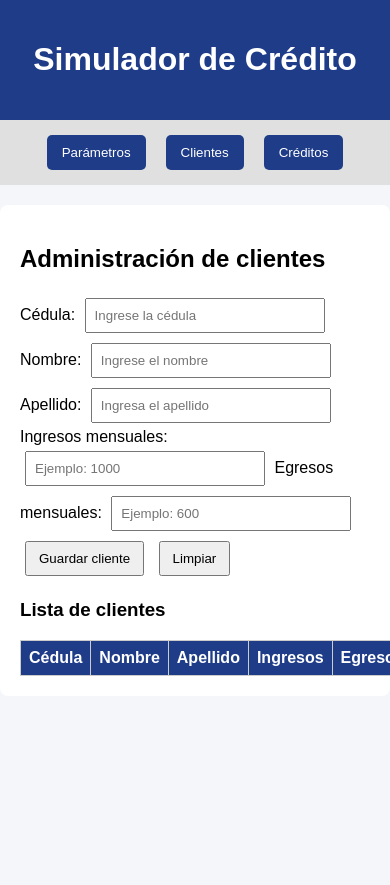
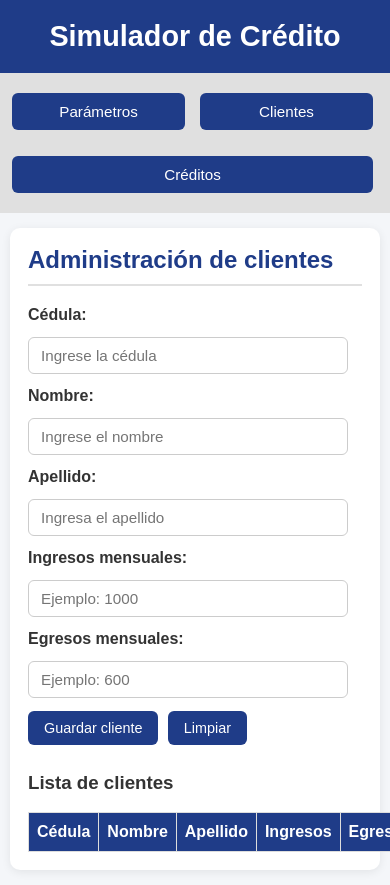
Before and after one commit to Dimas-Dmns/simulador2, a plain HTML site: page simulador_completo.html in a window 390 px wide. Both pictures are taken after a click on the button "Clientes". Shown: the top 885 px of the page. Before the commit the page ends 844 px from the top, so only its background shows below. Drawn offline with Linux system fonts and the light colour scheme.

Commit message:
corregimos los archivos

```diff
--- a/simulador_completo.css
+++ b/simulador_completo.css
@@ -1,9 +1,9 @@
-
 body {
-      font-family: Arial, sans-serif;
+    font-family: Arial, Helvetica, sans-serif;
     background: #f4f6f9;
     margin: 0;
     padding: 0;
+    color: #333;
 }
 
 header {
@@ -13,99 +13,139 @@
     text-align: center;
 }
 
+header h1 {
+    margin: 0;
+    font-size: 1.8rem;
+}
+
+/* ===== NAVEGACIÓN ===== */
 nav {
     display: flex;
     justify-content: center;
     background: #e0e0e0;
-      padding: 10px;
+    padding: 12px;
     gap: 10px;
     flex-wrap: wrap;
 }
 
 nav button {
-      padding: 10px 15px;
+    padding: 10px 18px;
     border: none;
     background: #1f3c88;
     color: white;
     cursor: pointer;
-      border-radius: 5px;
+    border-radius: 6px;
+    font-size: 0.95rem;
+    transition: background 0.2s;
 }
 
 nav button:hover {
     background: #14275c;
 }
 
+/* ===== SECCIONES ===== */
 section {
     display: none;
-      padding: 20px;
+    padding: 25px;
     max-width: 1000px;
-      margin: auto;
+    margin: 20px auto;
     background: white;
-      margin-top: 20px;
-      border-radius: 8px;
+    border-radius: 10px;
+    box-shadow: 0 2px 10px rgba(0, 0, 0, 0.08);
 }
 
 section.activa {
     display: block;
 }
 
-    input, select {
-      padding: 8px;
-      margin: 5px;
-      width: 220px;
+section h2 {
+    margin-top: 0;
+    color: #1f3c88;
+    border-bottom: 2px solid #e0e0e0;
+    padding-bottom: 10px;
+}
+
+/* ===== FORMULARIOS ===== */
+label {
+    display: inline-block;
+    min-width: 160px;
+    margin: 8px 0;
+    font-weight: 600;
+}
+
+input[type="text"],
+input[type="number"] {
+    padding: 9px 12px;
+    margin: 5px 0;
+    width: 240px;
+    border: 1px solid #ccc;
+    border-radius: 6px;
+    font-size: 0.95rem;
+    box-sizing: border-box;
+}
+
+input:focus {
+    outline: none;
+    border-color: #1f3c88;
+    box-shadow: 0 0 0 2px rgba(31, 60, 136, 0.15);
 }
 
 button {
-      padding: 8px 12px;
-      margin: 5px;
+    padding: 9px 16px;
+    margin: 8px 5px 8px 0;
     cursor: pointer;
+    border: none;
+    border-radius: 6px;
+    background: #1f3c88;
+    color: white;
+    font-size: 0.9rem;
+    transition: background 0.2s;
 }
 
+button:hover {
+    background: #14275c;
+}
+
+/* ===== TABLAS ===== */
 table {
     width: 100%;
     border-collapse: collapse;
-      margin-top: 15px;
+    margin-top: 18px;
 }
 
 th, td {
-      border: 1px solid #ccc;
-      padding: 8px;
+    border: 1px solid #ddd;
+    padding: 10px 8px;
     text-align: center;
 }
 
 th {
     background: #1f3c88;
     color: white;
+    font-weight: 600;
 }
 
-    .aprobado {
-      background: #d4edda;
-      color: #155724;
-      padding: 15px;
-      border-radius: 5px;
-      font-weight: bold;
-      margin-top: 15px;
+tr:nth-child(even) {
+    background: #f8f9fc;
 }
 
-    .rechazado {
-      background: #f8d7da;
-      color: #721c24;
-      padding: 15px;
-      border-radius: 5px;
-      font-weight: bold;
-      margin-top: 15px;
+tr:hover {
+    background: #eef1f8;
 }
 
-    .card {
-      background: #f1f1f1;
-      padding: 15px;
-      border-radius: 5px;
-      margin-top: 10px;
+/* ===== MENSAJES ===== */
+#mensajeTasa,
+#mensajeCliente,
+#mensajeCredito {
+    margin-top: 12px;
+    font-weight: 600;
+    color: #1f3c88;
 }
 
+/* ===== RESULTADOS DE CRÉDITO ===== */
 #resultadoCredito {
     margin-top: 20px;
-    padding: 15px;
+    padding: 18px;
     border-radius: 8px;
     line-height: 1.8;
 }
@@ -124,5 +164,48 @@
 
 #datosClienteCredito {
     margin-top: 15px;
-    padding: 12px;
+    padding: 15px;
+    background: #f1f4fa;
+    border-radius: 8px;
+    border-left: 4px solid #1f3c88;
 }
+
+#datosClienteCredito h3 {
+    margin-top: 0;
+    color: #1f3c88;
+}
+
+/* ===== UTILIDADES ===== */
+.formulario {
+    margin-bottom: 15px;
+}
+
+.card {
+    background: #f1f1f1;
+    padding: 15px;
+    border-radius: 6px;
+    margin-top: 10px;
+}
+
+/* ===== RESPONSIVE ===== */
+@media (max-width: 700px) {
+    input[type="text"],
+    input[type="number"] {
+        width: 100%;
+        max-width: 320px;
+    }
+
+    label {
+        display: block;
+        min-width: auto;
+    }
+
+    section {
+        margin: 15px 10px;
+        padding: 18px;
+    }
+
+    nav button {
+        flex: 1 1 120px;
+    }
+}
--- a/simulador_completo.html
+++ b/simulador_completo.html
@@ -1,15 +1,11 @@
-
 <!DOCTYPE html>
 <html lang="es">
 
 <head>
     <meta charset="UTF-8">
     <meta name="viewport" content="width=device-width, initial-scale=1.0">
-
     <title>Simulador de Crédito</title>
-
     <link rel="stylesheet" href="simulador_completo.css">
-
     <script src="simulador_completo.js" defer></script>
 </head>
 
@@ -35,13 +31,11 @@
 
     <main>
 
-        <!-- PARTE 1 Y PARTE 2: NAVEGACIÓN Y TASA -->
+        <!-- SECCIÓN: PARÁMETROS -->
         <section id="parametros" class="activa">
-
             <h2>Configuración de parámetros</h2>
 
             <label for="tasaInteres">Tasa de interés (%):</label>
-
             <input
                 type="number"
                 id="tasaInteres"
@@ -55,17 +49,14 @@
             </button>
 
             <p id="mensajeTasa"></p>
-
         </section>
 
-        <!-- PARTE 3: ADMINISTRACIÓN DE CLIENTES -->
+        <!-- SECCIÓN: CLIENTES -->
         <section id="clientes">
-
             <h2>Administración de clientes</h2>
 
             <div>
                 <label for="txtCedula">Cédula:</label>
-
                 <input
                     type="text"
                     id="txtCedula"
@@ -77,7 +68,6 @@
 
             <div>
                 <label for="txtNombre">Nombre:</label>
-
                 <input
                     type="text"
                     id="txtNombre"
@@ -85,13 +75,16 @@
                 >
             </div>
 
+            <div>
                 <label for="txtApellido">Apellido:</label>
                 <input
                     type="text"
                     id="txtApellido"
                     placeholder="Ingresa el apellido"
                 >
+            </div>
 
+            <div>
                 <label for="txtIngresos">Ingresos mensuales:</label>
                 <input
                     type="number"
@@ -100,7 +93,9 @@
                     step="0.01"
                     placeholder="Ejemplo: 1000"
                 >
+            </div>
 
+            <div>
                 <label for="txtEgresos">Egresos mensuales:</label>
                 <input
                     type="number"
@@ -109,6 +104,8 @@
                     step="0.01"
                     placeholder="Ejemplo: 600"
                 >
+            </div>
+
             <div>
                 <button type="button" onclick="guardarCliente()">
                     Guardar cliente
@@ -135,10 +132,10 @@
                     </tr>
                 </thead>
                 <tbody id="tablaClientes"></tbody>
-                </tbody>
             </table>
+        </section>
 
-        </section>
+        <!-- SECCIÓN: CRÉDITOS -->
         <section id="creditos">
             <h2>Simulación de Crédito</h2>
 
@@ -188,5 +185,4 @@
     </main>
 
 </body>
-
 </html>
```
Also changed, not shown: simulador_completo.js (+20 -54 lines). Lines whose indentation alone changed are shown as unchanged.
